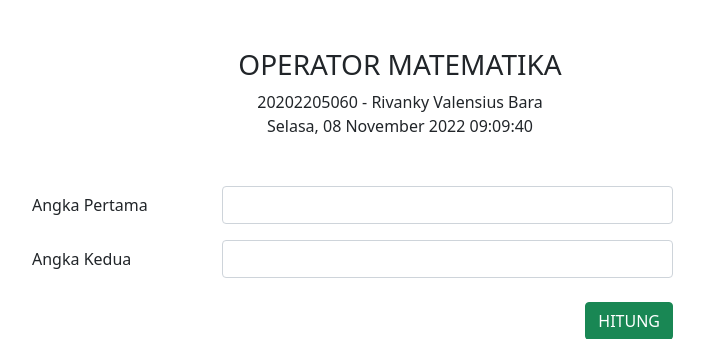
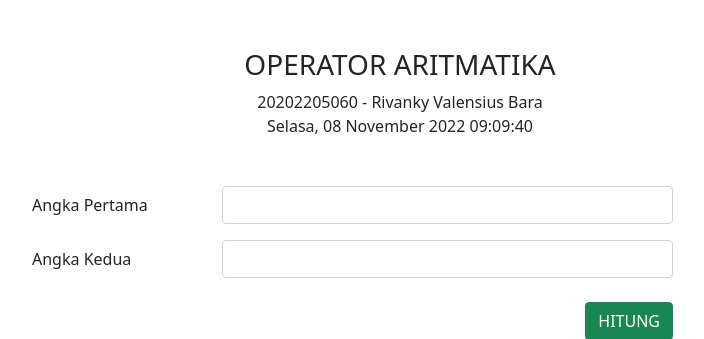
Before and after one commit to vnky21/pemrograman-web-2, a PHP site: page /form_matematika.php in a window 1280 px wide. Shown: the top 339 px of the page, without its empty margins (240-944 px from the left). Run offline with PHP 8.4, Linux system fonts and the light colour scheme.

Commit message:
Update form_matematika.php

```diff
--- a/praktikum-02-03-operator-percabangan-perulangan/form_matematika.php
+++ b/praktikum-02-03-operator-percabangan-perulangan/form_matematika.php
@@ -29,7 +29,7 @@ if (isset($_POST['submit']) && $angka_pertama != "" && $angka_kedua != "") {
 
     <div class="container mt-5">
         <div class="text-center">
-            <h3>OPERATOR MATEMATIKA</h3>
+            <h3>OPERATOR ARITMATIKA</h3>
             <p>20202205060 - Rivanky Valensius Bara <br>
                 <?= getDateTime(); ?></p>
 
```
